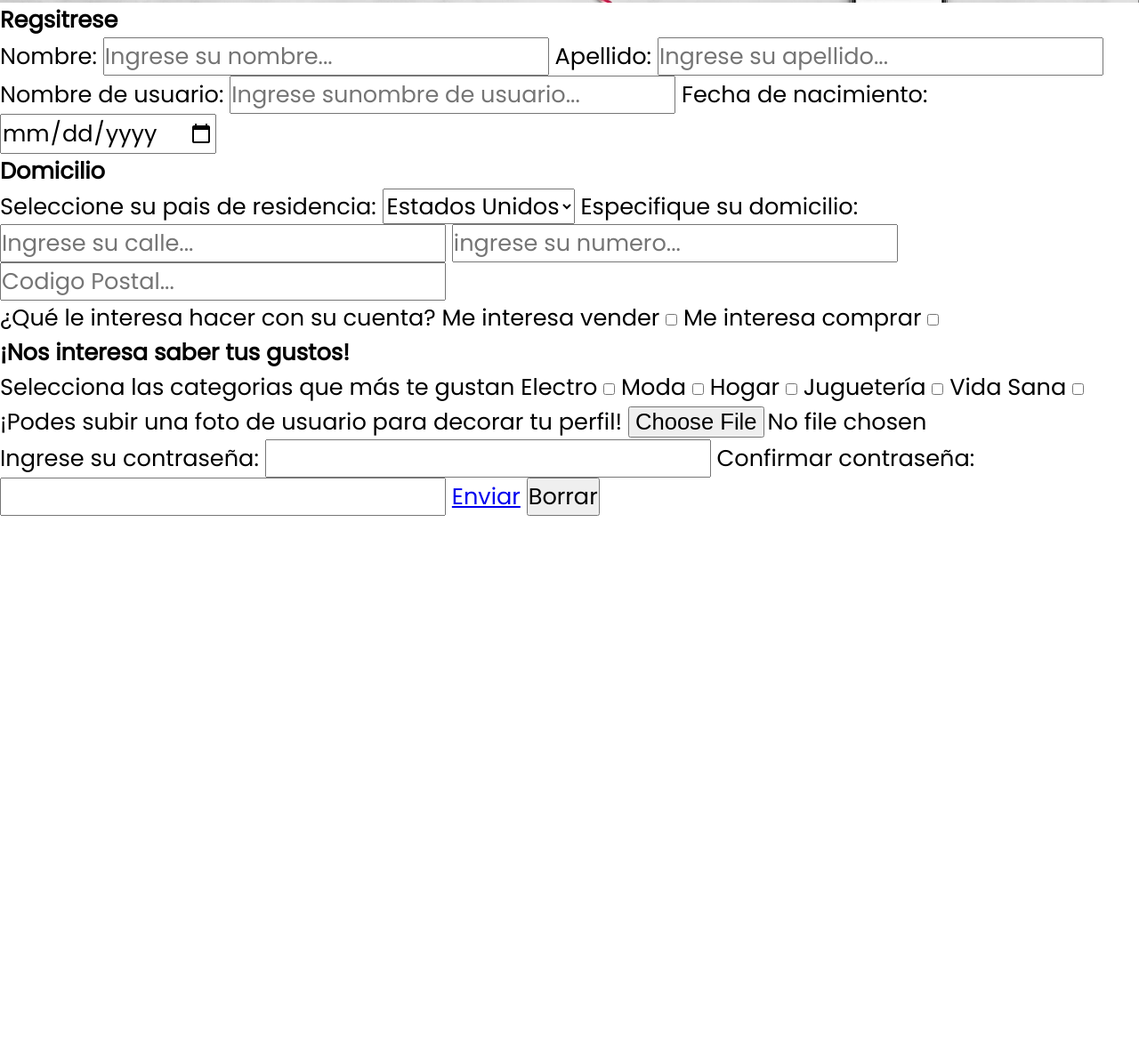
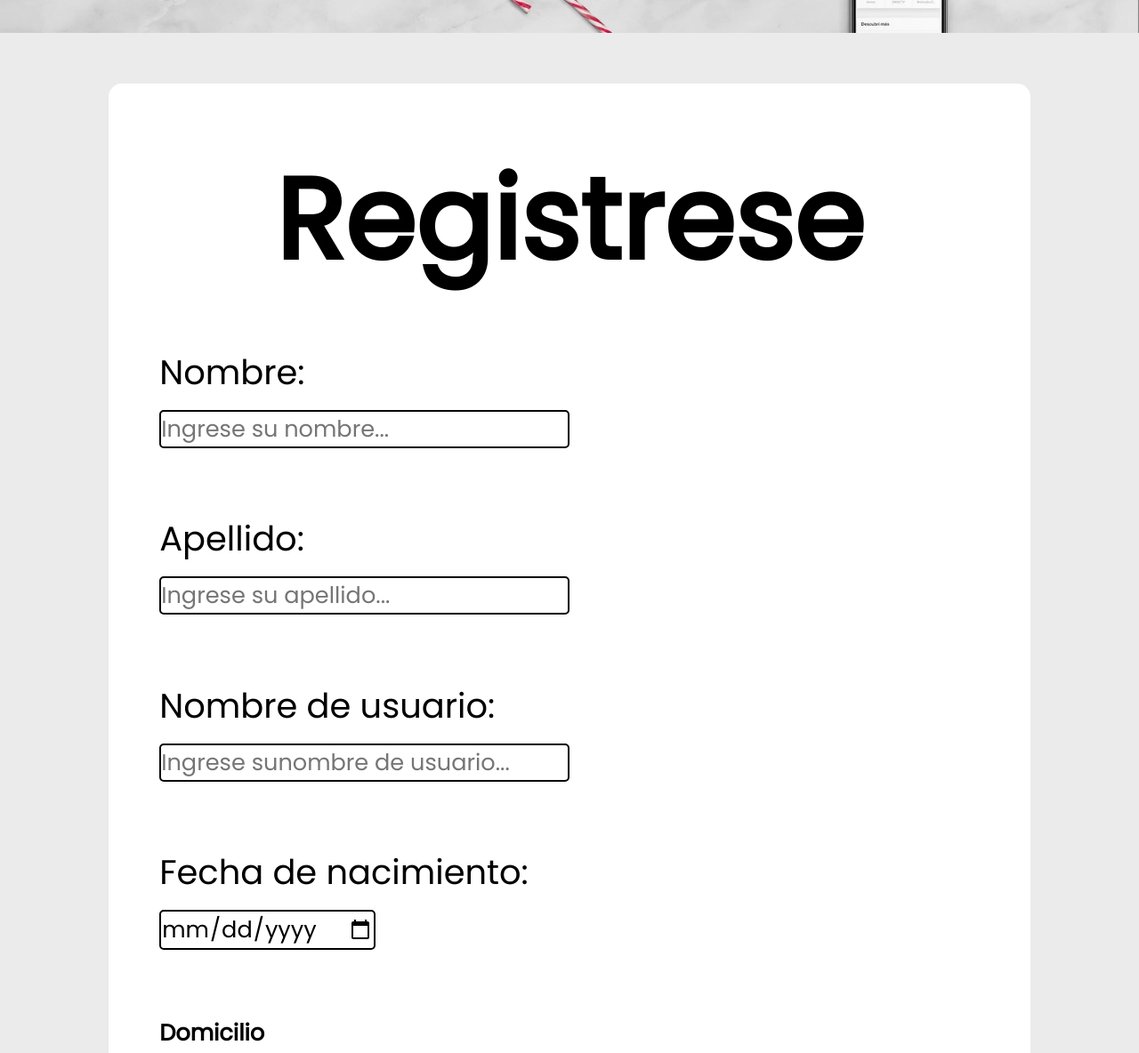
Before and after one commit to JuanJoseVillalobos/Mercado-Liebre, a website: page views/register.html in a window 1280 px wide. Shown: the part 812-1996 px from the top of the page at 89% size. Before the commit the page ends 1392 px from the top, so only its background shows below. Drawn offline with Linux system fonts and the light colour scheme; files whose address does not match are found by name.

Commit message:
Register terminado

```diff
--- a/public/css/register-styles.css
+++ b/public/css/register-styles.css
@@ -8,6 +8,10 @@
 img {
     max-width: 100%;
     max-height: 100%;
+}
+
+body {
+    background-color: #ebebeb;
 }
 
 /* ------------------------> HEADER <------------------------ */
@@ -101,12 +105,120 @@ nav ul {
     font-size: 7vw;
 }
 
+/* ------------------------> BANNER <------------------------ */
 .banner img {
     display: block;
     max-width: 100%;
     height: auto;
 }
 
+/* ------------------------> FORM <------------------------ */
+.all-form {
+    display: flex;
+    justify-content: center;
+    align-items: center;
+    margin: auto;
+    flex-wrap: wrap;
+    width: 90%;
+}
+
+.form-main {
+    display: flex;
+    flex-wrap: wrap;
+    padding: 5%;
+    margin: auto;
+    margin-top: 5%;
+    margin-bottom: 5%;
+    background-color: white;
+    border-radius: 15px;
+    width: 90%;
+}
+
+label {
+    display: block;
+    font-size: 3vw;
+    margin-bottom: 1.5%;
+}
+
+input {
+    margin-bottom: 8%;
+    border: 2px solid black;
+    border-radius: 5px;
+    transition: all 0.8s;
+}
+input:active, input:focus{
+   border-color: rgb(0, 170, 255);
+   outline: none;
+}
+.form-main h2 {
+    font-size: 1rem;
+}
+
+.form-main .main-title {
+    font-size: 10vw;
+    margin: auto;
+    margin-bottom: 5%;
+}
+
+.general-inputs input {
+    width: 50%;
+}
+
+.adress-title {
+    font-size: 6vw;
+}
+
+.account-type-label {
+    display: inline-block;
+    width: 50%;
+}
+
+.checkbox {
+    display: inline;
+    width: 50px;
+}
+
+.user-photo {
+    font-size: 5vw;
+    margin-right: 20%;
+}
+
+#input-user-photo {
+    width: 60%;
+}
+
+.send-button {
+    text-decoration: none;
+    color: black;
+    padding: 2px;
+    border-radius: 5px;
+    border: 1px gray solid;
+    background-color: white;
+    margin-right: 7%;
+    transition: all 1s;
+}
+
+.send-button:hover {
+    border-color: rgb(1, 89, 1);
+    background-color: rgb(159, 255, 159);
+    color: green;
+}
+
+
+.reset-button {
+    padding: 3px;
+    border-radius: 5px;
+    border: 1px gray solid;
+    text-decoration: none;
+    background-color: white;
+    transition: all 1s;
+}
+
+.reset-button:hover {
+    background-color: rgb(255, 121, 121);
+    border-color: rgb(154, 0, 0);
+    color: red;
+}
 @media (min-width:480px) {
     main article {
         box-shadow: 0px 0px 10px rgb(100, 100, 100);
@@ -121,9 +233,11 @@ nav ul {
         left: -5vw;
         top: 1.5vw;
     }
+
     .burger-menu {
         display: none;
     }
+
     .nav-bar .items-bar {
         display: flex;
         text-align: center;
@@ -132,12 +246,14 @@ nav ul {
         flex-wrap: wrap;
         width: 38%;
     }
+
     .nav-bar {
         font-size: 16vw;
         display: flex;
         justify-content: space-between;
     }
-    .nav-bar .items-bar a{
+
+    .nav-bar .items-bar a {
         font-size: 3vw;
     }
 
@@ -168,6 +284,7 @@ nav ul {
     .nav-bar .items-bar a {
         font-size: 1.3vw;
     }
+
     .search-bar input {
         font-size: 125%;
     }
@@ -175,6 +292,7 @@ nav ul {
     .burger-menu {
         display: none;
     }
+
     .search-icon i {
         left: -5vw;
         top: 2vw;
--- a/views/register.html
+++ b/views/register.html
@@ -50,25 +50,34 @@
     <section class="banner">
         <img src="images/img-home-banner.jpg" alt="banner de ofertas">
     </section>
-    <section class="form-main">
-        <h1 class="main-title">Regsitrese</h1>
+    <section class="all-form">
+        <div class="form-main">
+            <h1 class="main-title">Registrese</h1>
             <form action="registro" method="post">
                 <!-- Nombre -->
                 <label for="name">Nombre: </label>
+                <div class="general-inputs">
                     <input type="text" name="name" id="name" placeholder="Ingrese su nombre..." required>
+                </div>
                 <!-- Apellido -->
                 <label for="surname">Apellido: </label>
+                <div class="general-inputs">
                     <input type="text" name="surname" id="surname" placeholder="Ingrese su apellido..." required>
+                </div>
                 <!-- Nombre de usuario -->
                 <label for="nickname">Nombre de usuario: </label>
-            <input type="text" name="nickanme" id="nickname" placeholder="Ingrese sunombre de usuario..." required>
+                <div class="general-inputs">
+                    <input type="text" name="nickanme" id="nickname" placeholder="Ingrese sunombre de usuario..."
+                        required>
+                </div>
                 <!-- Fecha de nacimiento -->
                 <label for="date-birth">Fecha de nacimiento: </label>
                 <input type="date" name="date-birth" id="date-birth" required>
                 <!-- Domicilio -->
                 <div class="domicilio">
-                <h3>Domicilio</h3>
+                    <h2 class="adress-title">Domicilio</h2>
                     <label for="country">Seleccione su pais de residencia: </label>
+                    <div class="general-inputs">
                         <select name="country" id="country" required>
                             <option value="USA">Estados Unidos</option>
                             <option value="brasil">Brazil</option>
@@ -77,18 +86,31 @@
                             <option value="chile">Chile</option>
                             <option value="mexico">Mexico</option>
                         </select>
+                    </div>
                     <label for="adress-details">Especifique su domicilio: </label>
+                    <div class="general-inputs">
                         <input type="text" name="street" id="street" placeholder="Ingrese su calle..." required>
-                <input type="number" name="house-number" id="house-number" placeholder="ingrese su numero..." required>
+                    </div>
+                    <div class="general-inputs">
+                        <input type="number" name="house-number" id="house-number" placeholder="ingrese su numero..."
+                            required>
+                    </div>
+                    <div class="general-inputs">
                         <input type="number" name="post-code" id="post-code" placeholder="Codigo Postal..." required>
                     </div>
-            <label for="account-type">¿Qué le interesa hacer con su cuenta?</label>
-            <label for="sell-option">Me interesa vender </label>
-            <input type="checkbox" name="sell-option" id="sell-option">
-            <label for="buy-option"> Me interesa comprar </label>
-            <input type="checkbox" name="buy-option" id="buy-option">
+                </div>
+                <!-- TIPO DE CUENTA -->
+                <h2 class="account-type-title">¿Qué le interesa hacer con su cuenta?</h2>
+                <label for="sell-option" class="account-type-label">Me interesa vender </label>
+                    <input type="checkbox" name="sell-option" id="sell-option" class="checkbox">
+
+                <label for="buy-option" class="account-type-label"> Me interesa comprar </label>
+                <div class="checkbox">
+                    <input type="checkbox" name="buy-option" id="buy-option" class="checkbox">
+                </div>
+                <!-- PREFERENCIAS -->
                 <div class="preferencies">
-                <h3>¡Nos interesa saber tus gustos!</h3>
+                    <h2>¡Nos interesa saber tus gustos!</h2>
                     <label for="categories">Selecciona las categorias que más te gustan</label>
                     <label for="electro">Electro</label>
                     <input type="checkbox" name="electro" id="electro">
@@ -101,15 +123,22 @@
                     <label for="healthy">Vida Sana</label>
                     <input type="checkbox" name="healthy" id="healthy">
                 </div>
-            <label for="user-photo">¡Podes subir una foto de usuario para decorar tu perfil!</label>
-            <input type="file" name="user-photo" accept=".jpg">
+                <!-- FOTO DE PERFIL -->
+                <label for="user-photo" class="user-photo">¡Podes subir una foto de usuario para decorar tu
+                    perfil!</label>
+                <input type="file" name="user-photo" id="input-user-photo" accept=".jpg">
+                <!-- CONTRASEÑA -->
                 <label for="password">Ingrese su contraseña: </label>
-            <input type="password" name="password" id="password" required>
+                <input type="password" name="password" id="password" minlength="8" required>
                 <label for="repeat-password">Confirmar contraseña: </label>
-            <input type="password" name="repeat-password" id="repeat-password" required>
-            <a href="/">Enviar</a>
-            <button type="reset">Borrar</button>
+                <input type="password" name="repeat-password" id="repeat-password" minlength="8" required>
+                <!-- BOTONES -->
+                <br>
+                <a href="/" class="send-button">Enviar</a>
+                <button class="reset-button" type="reset">Borrar</button>
             </form>
+    </section>
+    </div>
     </section>
 </body>
 
```
Also changed, not shown: 1 other file. Lines whose indentation alone changed are shown as unchanged.
